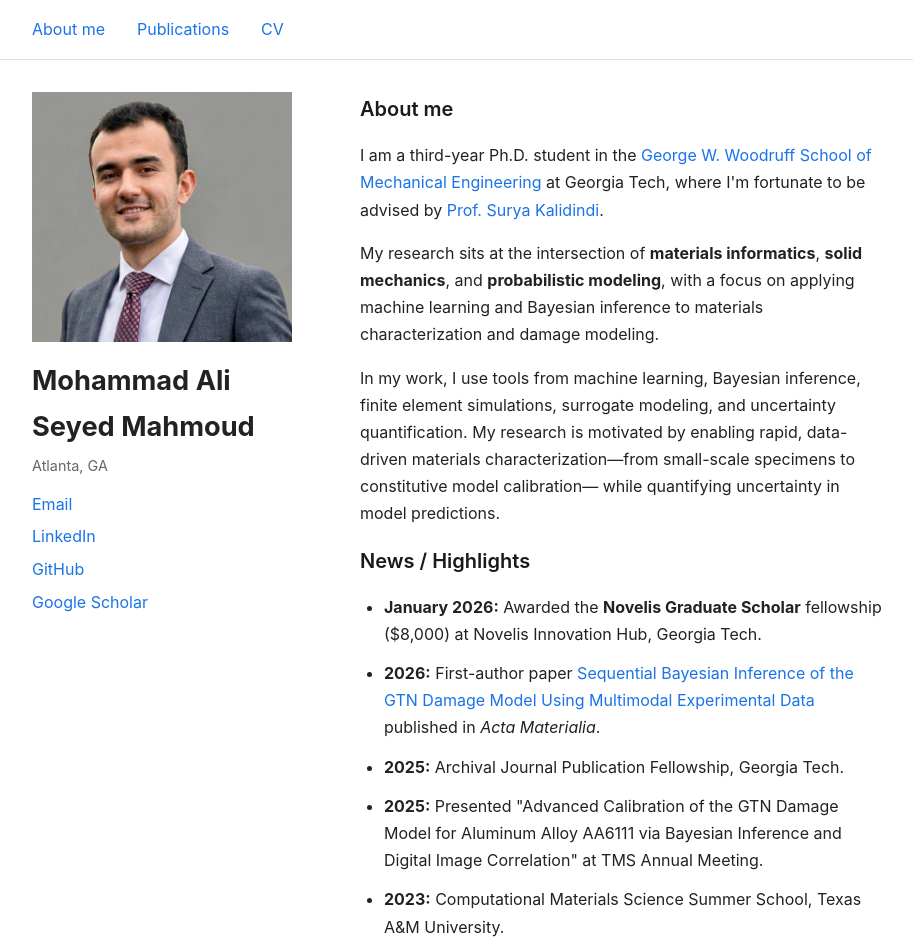
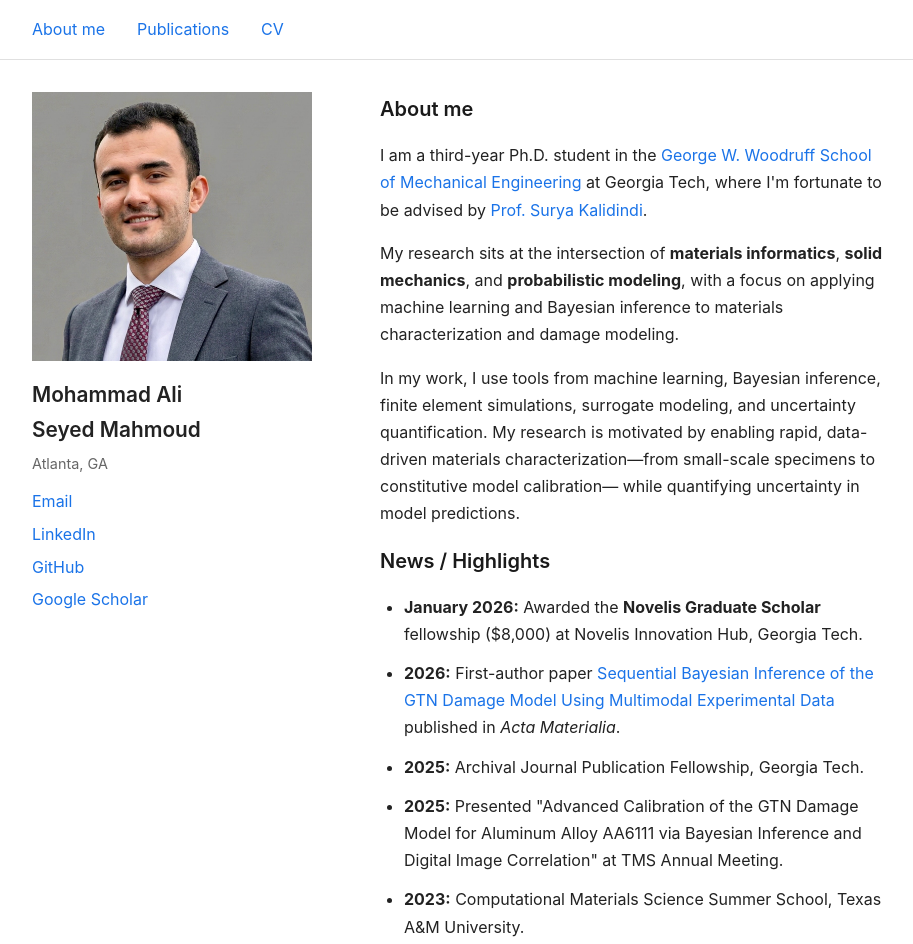
Before and after one commit to smahmoud66/smahmoud66.github.io, a plain HTML site: page index.html in a window 1280 px wide. Shown: the top 944 px of the page, without its empty margins (182-1095 px from the left). Drawn offline with Linux system fonts and the light colour scheme.

Commit message:
Update styles.css

```diff
--- a/styles.css
+++ b/styles.css
@@ -47,21 +47,21 @@ main {
 }
 
 .sidebar {
-    width: 280px;
+    width: 300px;
     flex-shrink: 0;
 }
 
 .sidebar-photo {
     max-width: 320px;
-    width: 260px;
+    width: 280px;
     height: auto;
     display: block;
     margin-bottom: 1rem;
 }
 
 .sidebar-name {
-    font-size: 1.7rem;
-    font-weight: 700;
+    font-size: 1.3rem;
+    font-weight: 600;
     margin-bottom: 0.25rem;
 }
 
```
